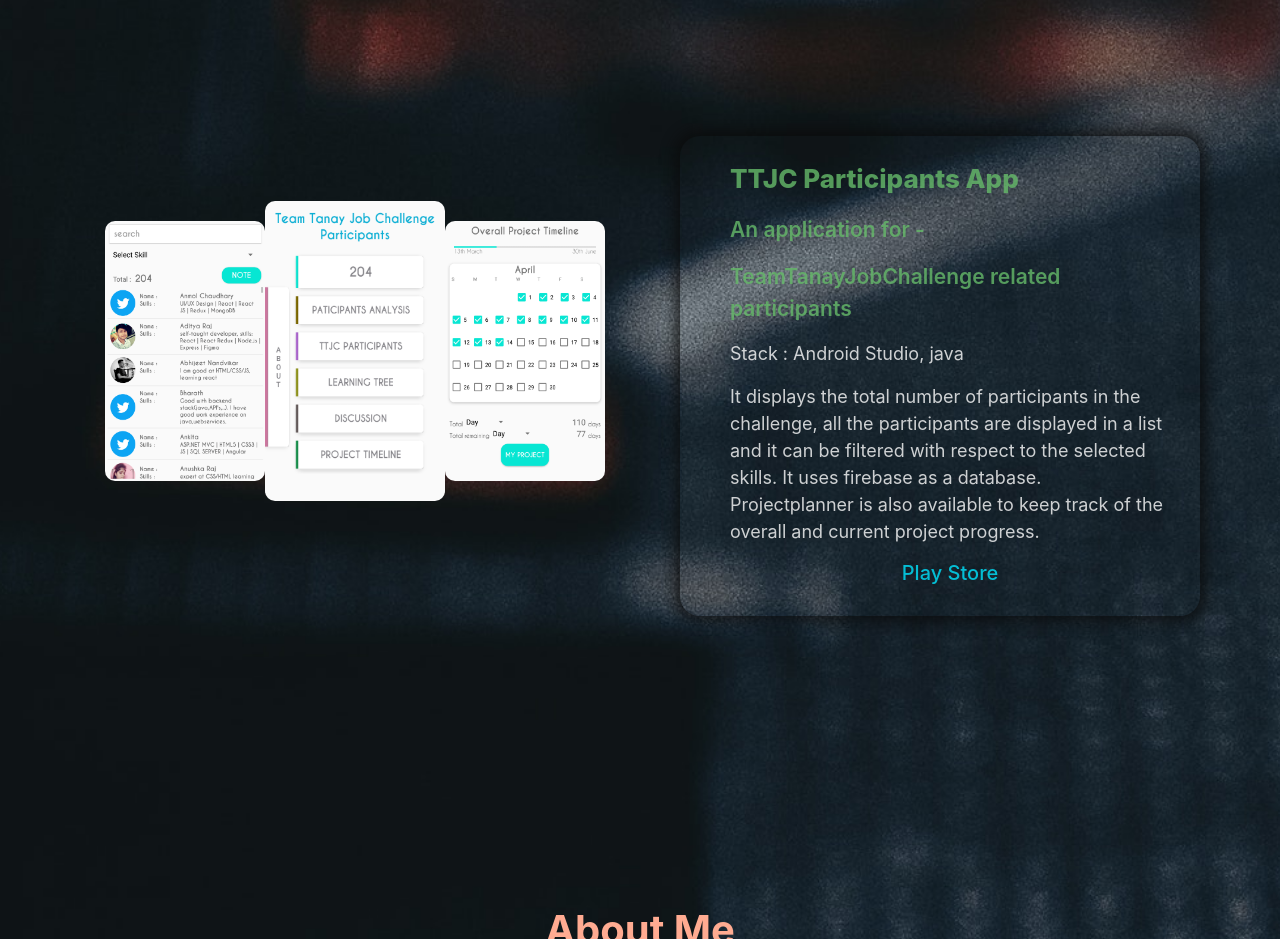
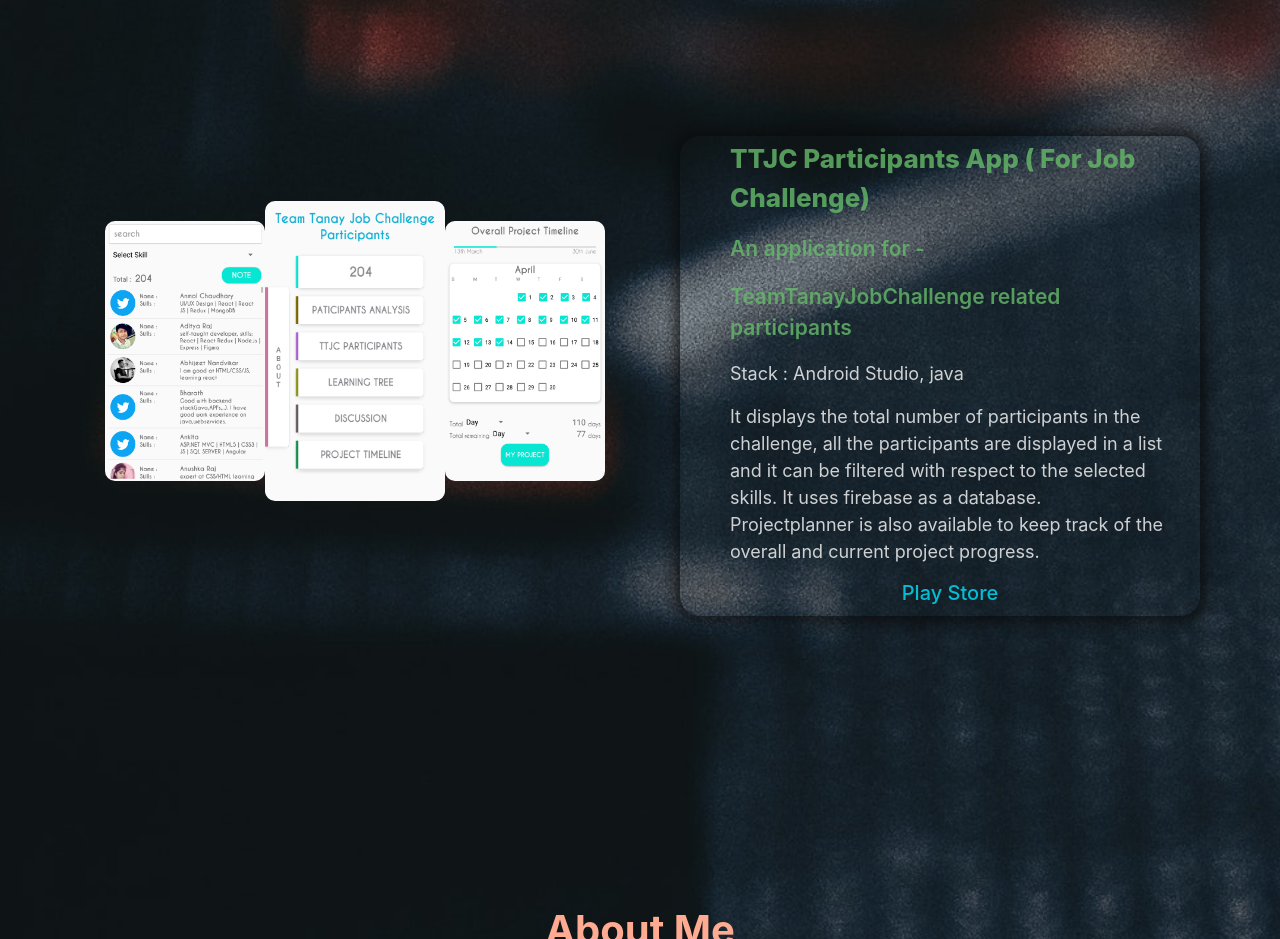
Before and after one commit to JowelTisso/Portfolio-android, a React (Create React App) app: page / in a window 1280 px wide. Shown: the part 1540-2479 px from the top of the page. Built offline with nearby package versions, Linux system fonts and the light colour scheme.

Commit message:
modified project info with tag job challenge

```diff
--- a/src/components/Carousel.js
+++ b/src/components/Carousel.js
@@ -35,7 +35,7 @@
             },
             {
                 id: 1,
-                title: 'TTJC Participants App',
+                title: 'TTJC Participants App ( For Job Challenge)',
                 subTitle: 'An application for - ',
                 subTitle2: 'TeamTanayJobChallenge related participants',
                 stack : 'Stack : Android Studio, java',
```
